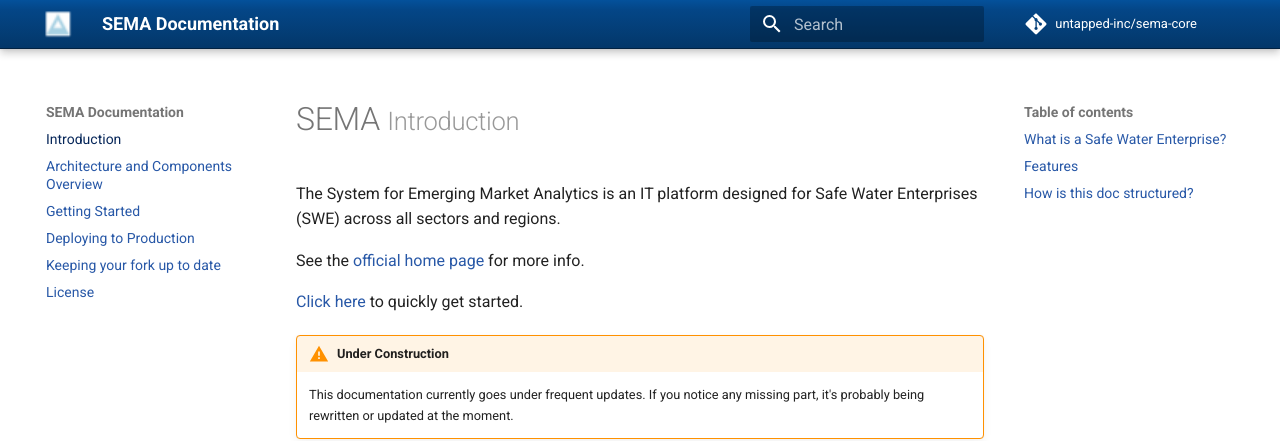
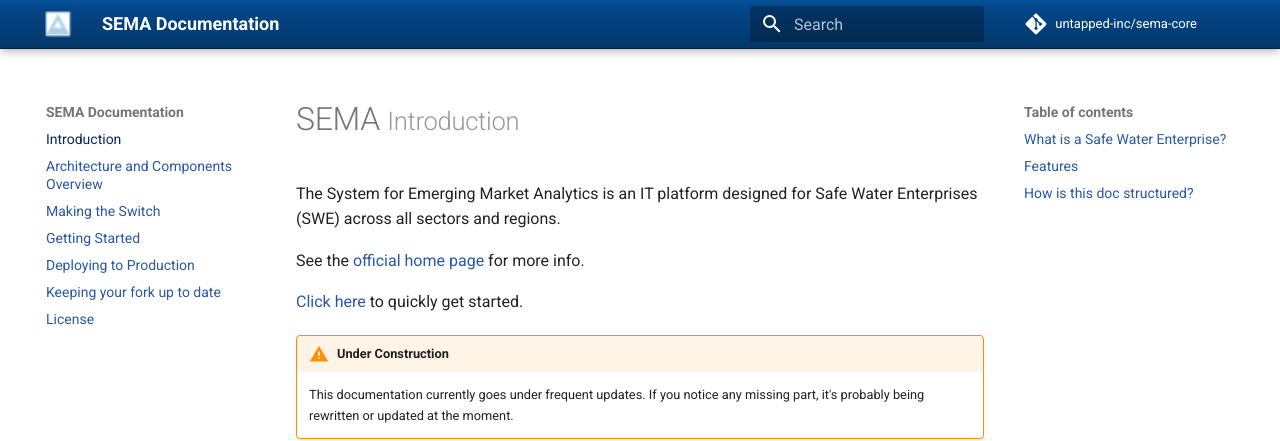
Before and after one commit to untapped-inc/sema-docs, an MkDocs documentation site: the page built from docs/index.md, in a window 1280 px wide. Shown: the top 441 px of the page. Built offline with MkDocs 1.6.1 and Material for MkDocs 9.7.7, drawn with Linux system fonts in a browser that asks for light colours; comment, search, counter and statistics services are not loaded.

Commit message:
[WIP] Add new menu item

```diff
--- a/mkdocs.yml
+++ b/mkdocs.yml
@@ -33,6 +33,7 @@ markdown_extensions:
 nav:
   - Introduction: index.md
   - Architecture and Components Overview: architecture-and-components-overview.md
+  - Making the Switch: making-the-switch.md
   - Getting Started: getting-started.md
   - Deploying to Production: deploying-to-production.md
   - Keeping your fork up to date: staying-in-harmony.md
```
